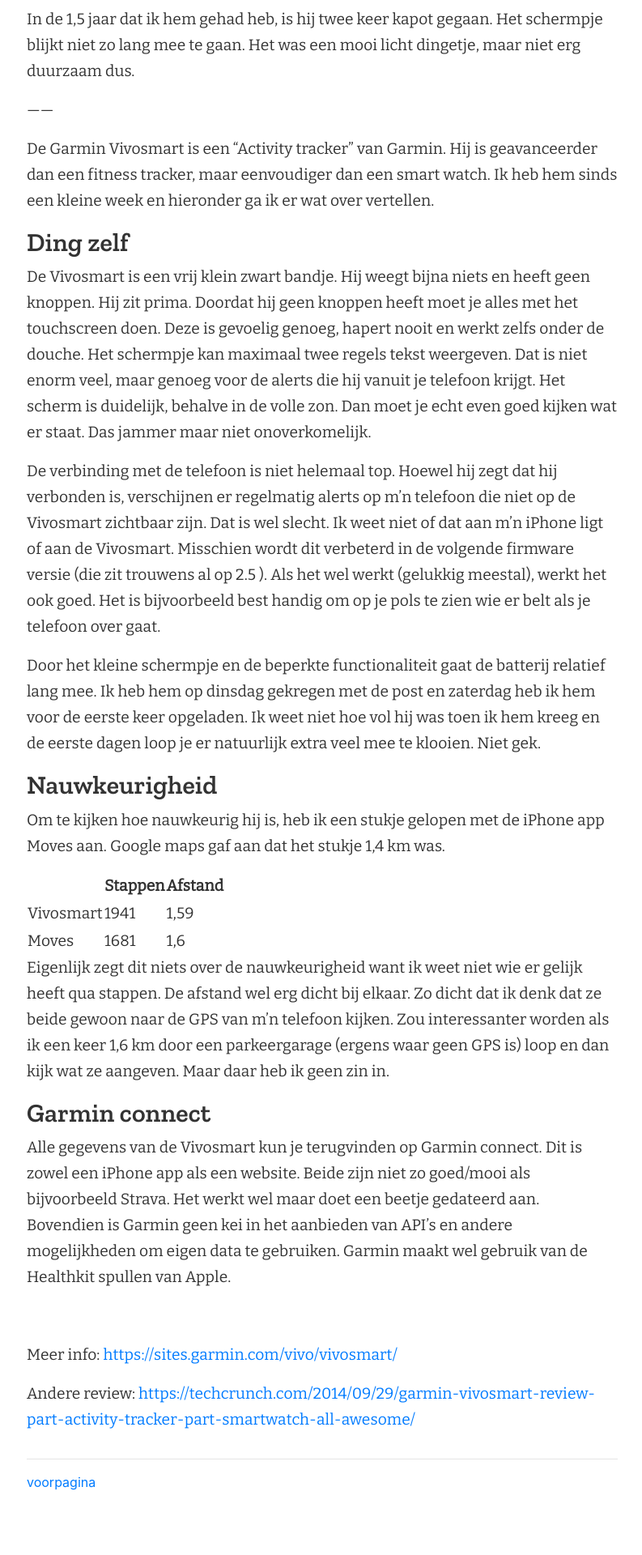
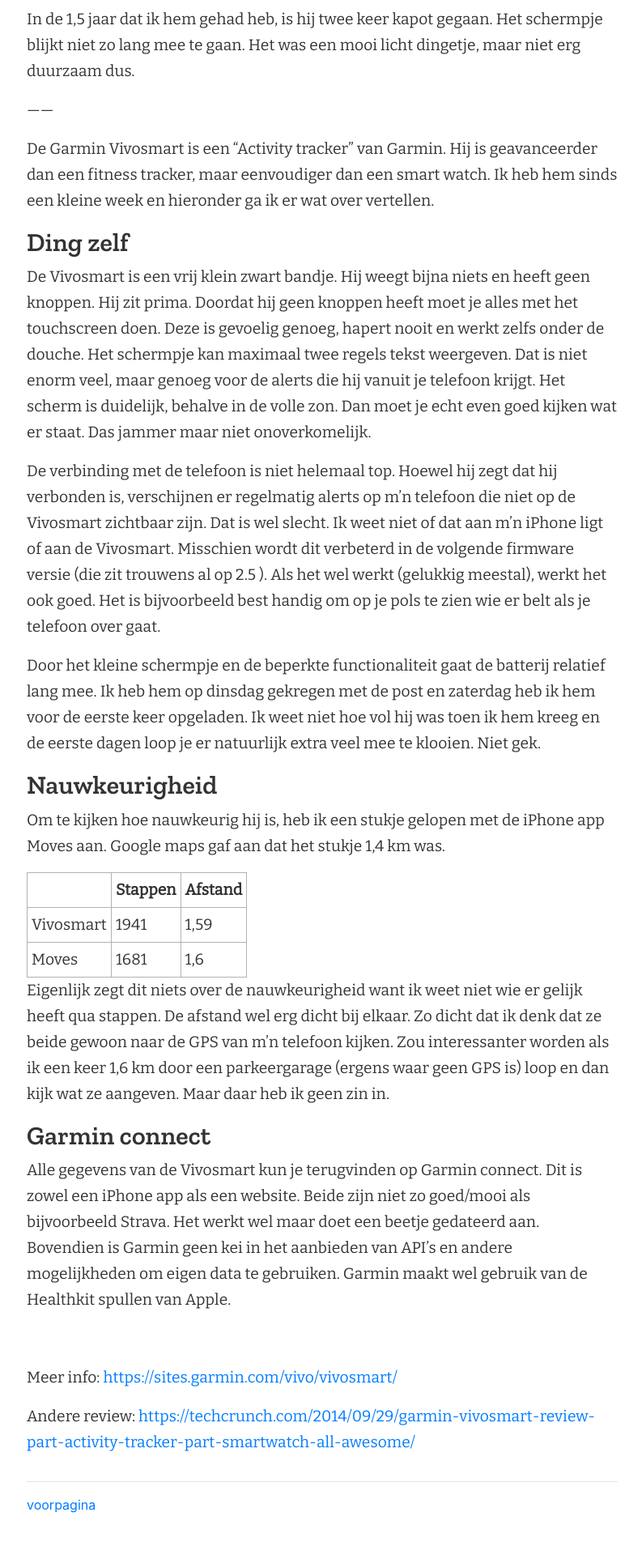
Before and after one commit to geensnor/geensnor.nl, a Jekyll site: the page built from _posts/2016-01-09-review-garmin-vivosmart.md, in a window 1280 px wide. Shown: the part 795-2715 px from the top of the page at 81% size, without its empty margins (242-1035 px from the left). Built offline with Jekyll 4.4.1, drawn with Linux system fonts in a browser that asks for light colours; before the commit the page ends 2687 px from its top, so only the background shows below that.

Commit message:
Tabel beter stylen

```diff
--- a/assets/geensnor.css
+++ b/assets/geensnor.css
@@ -71,3 +71,15 @@
     color: gray;
     font-style: italic;
 }
+
+table, th, td {
+    border: 1px solid #b2b2b2;
+  }
+
+  th{
+      text-align: center;
+  }
+
+  td, th{
+      padding: 5px;
+  }
```
